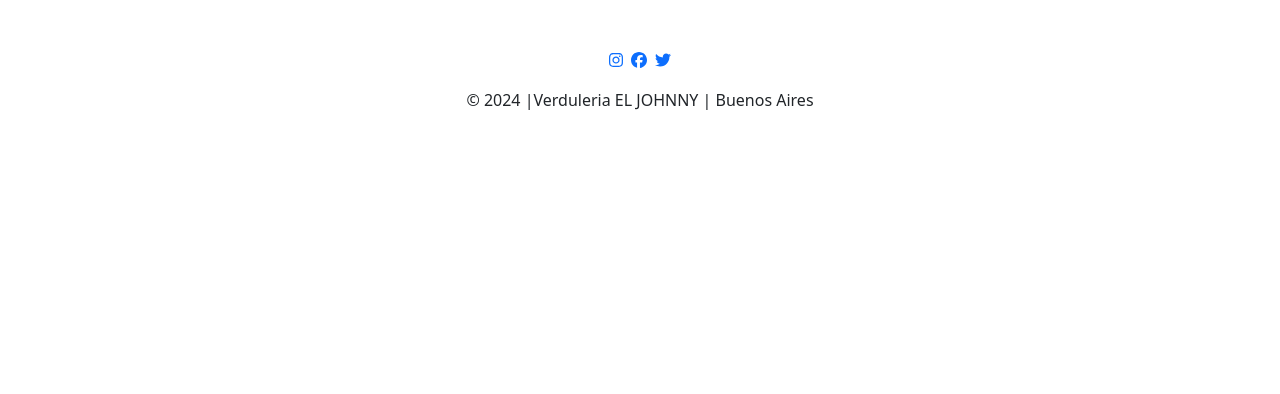
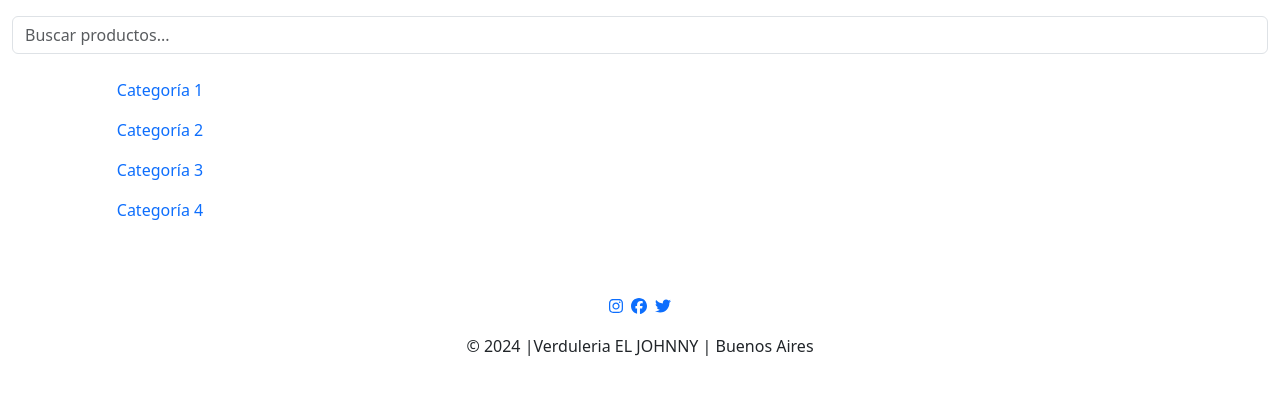
Before and after one commit to Gonchalo1/verduleriaFront-End, a React (Create React App) app: page /producto in a window 1280 px wide. Shown: the top 394 px of the page. Built offline with nearby package versions, Linux system fonts and the light colour scheme.

Commit message:
mi parte de productos(no funciona)

```diff
--- a/src/App.js
+++ b/src/App.js
@@ -10,6 +10,7 @@ import CambiarDatos from './cambiarDatos/cambiarDatos';
 import Nosotros from './sobreNosotros/nosotros';
 import Inicio from './inicio/inicio';
 import Footer from './footer/footer';
+import ProductoSeccion from './productos/productoSeccion';
 
 function App() {
   const [userId, setUserId] = useState(null);
@@ -25,11 +26,12 @@ function App() {
     <Router>
       <div className="App">
         <Routes>
-          <Route path="/perfil" element={<Perfil userId={userId} />} />
           <Route path="/" element={<Inicio />} />
           <Route path="/login" element={<Login />} />
           <Route path="/registro" element={<Registro setUserId={setUserId} />} />
+          <Route path="/producto" element={<ProductoSeccion  />} />
           <Route path="/nosotros" element={<Nosotros />} />
+          <Route path="/perfil" element={<Perfil userId={userId} />} />
           <Route path="/cambiarDatos" element={<CambiarDatos userId={userId} />} />
         </Routes>
         <Footer />
--- /dev/null
+++ b/src/productos/productoArray.js
@@ -0,0 +1,21 @@
+// src/components/ListaProductos.js
+const ProductoArray = [
+    {
+      imagen: 'ruta_a_imagen_producto1.jpg',
+      titulo: 'Producto 1',
+      descripcion: 'Descripción breve del producto 1.'
+    },
+    {
+      imagen: 'ruta_a_imagen_producto2.jpg',
+      titulo: 'Producto 2',
+      descripcion: 'Descripción breve del producto 2.'
+    },
+    {
+      imagen: 'ruta_a_imagen_producto3.jpg',
+      titulo: 'Producto 3',
+      descripcion: 'Descripción breve del producto 3.'
+    },
+    // Añade más productos según sea necesario
+  ];
+
+  export default ProductoArray;
--- /dev/null
+++ b/src/productos/productoModelo.js
@@ -0,0 +1,19 @@
+// src/components/Producto.js
+import React from 'react';
+
+const ProductoModelo = ({ imagen, titulo, descripcion }) => {
+  return (
+    <div className="col-md-4 mb-4">
+      <div className="card">
+        <img src={imagen} className="card-img-top" alt={titulo} />
+        <div className="card-body">
+          <h5 className="card-title">{titulo}</h5>
+          <p className="card-text">{descripcion}</p>
+          <a href="#" className="btn btn-primary">Ver más</a>
+        </div>
+      </div>
+    </div>
+  );
+};
+
+export default ProductoModelo;
--- /dev/null
+++ b/src/productos/productoSeccion.js
@@ -0,0 +1,45 @@
+// src/components/ProductSection.js
+import React from 'react';
+import ProductoModelo from './productoModelo';
+import ProductoArray from './productoArray';
+
+const ProductoSeccion = () => {
+  return (
+    <div className="container-fluid">
+      <div className="row mt-3">
+        {/* Barra de búsqueda */}
+        <div className="col-12 mb-3">
+          <input type="text" className="form-control" placeholder="Buscar productos..." />
+        </div>
+      </div>
+
+      <div className="row">
+        {/* Nav de categorías */}
+        <div className="col-md-3 mb-3">
+          <nav className="nav flex-column">
+            <a className="nav-link active" href="#">Categoría 1</a>
+            <a className="nav-link" href="#">Categoría 2</a>
+            <a className="nav-link" href="#">Categoría 3</a>
+            <a className="nav-link" href="#">Categoría 4</a>
+          </nav>
+        </div>
+
+        {/* Grilla de productos */}
+        <div className="col-md-9">
+          <div className="row">
+            {ProductoArray.map((producto, index) => (
+              <productoModelo
+                key={index}
+                imagen={ProductoModelo.imagen}
+                titulo={ProductoModelo.titulo}
+                descripcion={ProductoModelo.descripcion}
+              />
+            ))}
+          </div>
+        </div>
+      </div>
+    </div>
+  );
+};
+
+export default ProductoSeccion;
```
Also changed, not shown: diaAdia.txt, src/productos/productoModelo.css (added).
